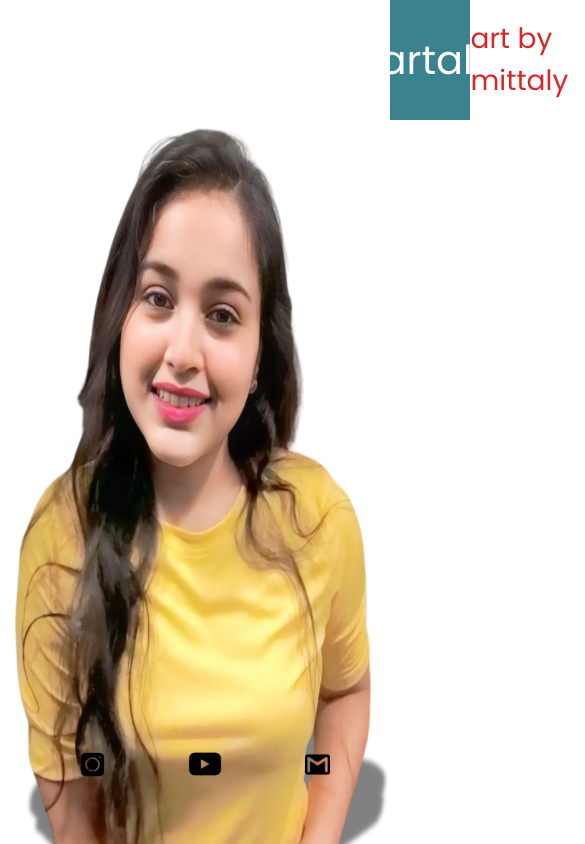
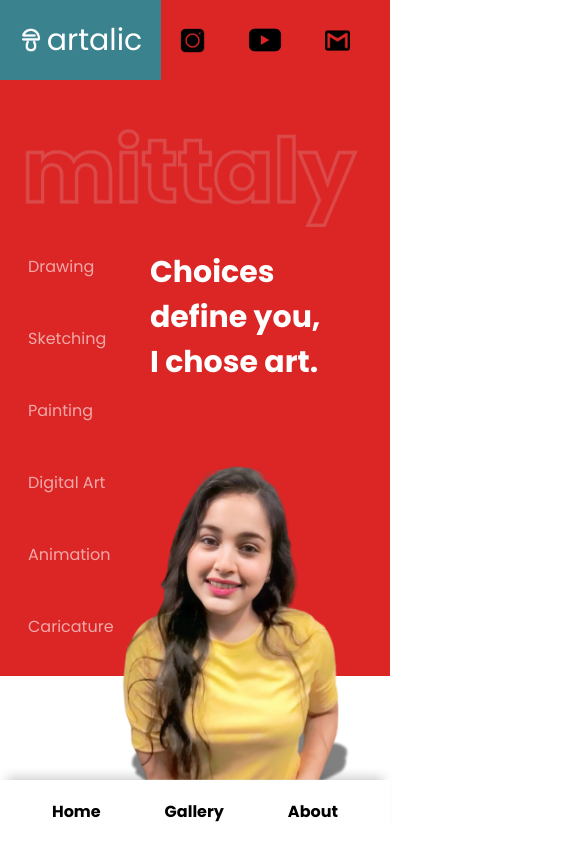
Before and after one commit to rrohitmishraa/artalic, a React (Create React App) app: page / in a window 390 px wide. Shown: the top 844 px of the page, 585 px wide, since content can reach past the window. Built offline with nearby package versions, Linux system fonts and the light colour scheme.

Commit message:
mobile UI 1.0

```diff
--- a/src/components/header.jsx
+++ b/src/components/header.jsx
@@ -4,22 +4,24 @@ export default function Header(props) {
   return (
     <div>
       {/* HEADER */}
-      <div className={`absolute flex w-screen h-[120px] ${props.headerBG}`}>
+      <div
+        className={`md:absolute md:flex md:w-screen md:h-[120px] ${props.headerBG}`}
+      >
         {/* header left */}
-        <div className="w-1/2 flex">
+        <div className="md:w-1/2 flex md:flex-row w-[100%]">
           <Link
             to="/"
-            className={`bg-tint text-white h-[120px] w-[41.28%] p-3 flex justify-center items-center`}
+            className="md:static absolute top-0 left-0 bg-tint text-white h-[80px] md:h-[120px] w-[41.28%] md:p-3 flex justify-center items-center"
           >
             <img
               src="./arts/logo.webp"
               alt=""
-              className="h-8 mt-[2px] mr-[6px] -ml-[12px] mb-[5px]"
+              className="h-6 md:h-8 md:mt-[2px] mr-[4px] md:mr-[6px] md:-ml-[12px] md:mb-[5px]"
             />
-            <span className="text-[40px]">artalic</span>
+            <span className="md:text-[40px] text-[30px]">artalic</span>
           </Link>
           <div
-            className={`flex justify-center items-center w-[calc(100%-41.28%)] text-[28px] ${props.textColor}`}
+            className={`hidden md:flex md:justify-center md:items-center md:w-[calc(100%-41.28%)] md:text-[28px] ${props.textColor}`}
           >
             {props.text}
           </div>
@@ -27,15 +29,18 @@ export default function Header(props) {
 
         {/* header right */}
         <div
-          className={`h-1/1 w-1/2 flex justify-start items-center text-[20px] pl-40 font-bold ${props.menuTextColor}`}
+          className={`fixed bottom-0 md:shadow-none shadow-[rgba(0,_0,_0,_0.2)_0px_-10px_10px_-7px] md:bg-transparent bg-white p-[20px] justify-around font-bold md:static md:h-full w-[100%] md:w-1/2 flex md:justify-start md:items-center md:text-[20px] md:pl-40 md:font-bold ${props.menuTextColor}`}
         >
-          <Link to="/" className={`mr-[120px]`}>
+          <Link to="/" className="md:mr-[120px] md:p-0 md:bg-transparent">
             Home
           </Link>
-          <Link to="/gallery" className={`mr-[120px]`}>
+          <Link
+            to="/gallery"
+            className="md:mr-[120px] md:p-0 md:bg-transparent"
+          >
             Gallery
           </Link>
-          <Link to="/about" className={`mr-[120px]`}>
+          <Link to="/about" className="md:mr-[120px] md:p-0 md:bg-transparent">
             About
           </Link>
         </div>
--- a/src/components/socialmediaicons.jsx
+++ b/src/components/socialmediaicons.jsx
@@ -1,6 +1,6 @@
 export default function SocialMediaIcons() {
   return (
-    <div className="absolute right-0 bottom-0 flex justify-end items-center m-[60px]">
+    <div className="flex absolute top-0 h-[80px] md:pr-0 pr-[40px] md:top-auto md:h-auto right-0 md:bottom-0 md:justify-end items-center md:m-[60px]">
       <a
         href="https://www.instagram.com/a.for.artalic"
         rel="noreferrer"
@@ -14,14 +14,22 @@ export default function SocialMediaIcons() {
         rel="noreferrer"
         target="_blank"
       >
-        <img src="./arts/youtube.webp" alt="" className="h-[40px] ml-[80px]" />
+        <img
+          src="./arts/youtube.webp"
+          alt=""
+          className="h-[40px] md:ml-[80px] ml-[40px]"
+        />
       </a>
       <a
         href="mailto:mitalykumari07@gmail.com"
         rel="noreferrer"
         target="_blank"
       >
-        <img src="./arts/email.webp" alt="" className="h-[25px] ml-[80px]" />
+        <img
+          src="./arts/email.webp"
+          alt=""
+          className="h-[25px] md:ml-[80px] ml-[40px]"
+        />
       </a>
     </div>
   );
--- a/src/pages/about.jsx
+++ b/src/pages/about.jsx
@@ -3,21 +3,23 @@ import SocialMediaIcons from "../components/socialmediaicons";
 
 function About() {
   return (
-    <div className="flex">
+    <div className="md:flex md:h-screen">
       <Header
         text="about me"
-        textColor="text-red-600"
+        textColor="md:text-red-600"
         headerBG=""
-        menuTextColor="text-red-600"
+        menuTextColor="md:text-red-600 md:cursor-pointer"
       />
 
       {/* left section */}
-      <div className="w-1/2 bg-white flex flex-col h-screen justify-center items-start pl-[120px]">
-        <h1 className="text-[20px] font-bold">About Me</h1>
-        <h1 className="text-red-600 text-[80px]">Mittaly Kumari</h1>
-        <h2 className="text-[20px] mb-[20px]">artist | educator</h2>
+      <div className="overflow-scroll h-[calc(100vh-175px)] pl-[20px] pr-[20px] pt-[100px] md:pt-[180px] pb-0 leading-[2] md:p-0 mt-0 md:flex md:w-1/2 bg-white md:flex-col md:h-screen md:justify-center md:items-start md:pl-[120px]">
+        <h1 className="md:text-[20px] md:font-bold">About Me</h1>
+        <h1 className="text-red-600 md:text-[80px] text-[30px]">
+          Mittaly Kumari
+        </h1>
+        <h2 className="md:text-[20px] mb-[20px]">artist | educator</h2>
 
-        <p>
+        <p className="md:h-screen">
           Hello,
           <br />
           I’m Mittaly Kumari, a passionate artist and dedicated painting
@@ -45,23 +47,23 @@ function About() {
       </div>
 
       {/* right section */}
-      <div className="w-1/2 h-screen flex bg-white flex-col pt-[120px] overflow-scroll">
-        <div className="absolute bottom-0 bg-red-600 text-[28px] text-white px-5 py-2 flex justify-center items-center rounded-[6px] mb-[240px] ml-[90px] z-50">
+      <div className="mt-[-440px] md:flex md:w-1/2 md:h-screen md:bg-white md:flex-col md:pt-[120px] md:overflow-scroll">
+        <div className="hidden md:absolute md:bottom-0 md:bg-red-600 md:text-[28px] md:text-white md:px-5 md:py-2 md:flex md:justify-center md:items-center md:rounded-[6px] md:mb-[240px] md:ml-[90px] md:z-50">
           artist
         </div>
 
         <img
           src="./arts/mittaly1.webp"
           alt=""
-          className="h-[90%] absolute bottom-0 right-0 mr-[120px]"
+          className="hidden md:flex md:h-[90%] md:absolute md:bottom-0 md:right-0 md:mr-[120px]"
         />
 
-        <div className="absolute bottom-0 right-0 bg-red-600 text-[28px] text-white px-5 py-2 flex justify-center items-center rounded-[6px] mb-[540px] mr-[190px] z-50">
+        <div className="hidden md:absolute md:bottom-0 md:right-0 md:bg-red-600 md:text-[28px] md:text-white md:px-5 md:py-2 md:flex md:justify-center md:items-center md:rounded-[6px] md:mb-[540px] md:mr-[190px] md:z-50">
           educator
         </div>
       </div>
 
-      <SocialMediaIcons />
+      <SocialMediaIcons className="md:cursor-pointer" />
     </div>
   );
 }
--- a/src/pages/home.jsx
+++ b/src/pages/home.jsx
@@ -4,54 +4,55 @@ import SocialMediaIcons from "../components/socialmediaicons";
 
 function Home() {
   return (
-    <div className="flex overflow-hidden">
-      <img
-        src="./arts/mittaly.webp"
-        alt=""
-        className="md:h-[90%] md:absolute md:bottom-0 md:left-1/2 md:transform md:-translate-x-1/2"
-      />
-
+    <div className="md:flex md:overflow-hidden h-[screen] w-[100%]">
       {/* HEADER */}
       <Header
         text="art by mittaly"
-        textColor="text-red-600"
-        menuTextColor="text-white"
+        textColor="md:text-red-600"
+        menuTextColor="md:text-white"
       />
 
       {/* left section */}
-      <div className="md:w-1/2 bg-white flex h-screen flex-col md:pt-[85px]">
-        <div className="flex md:pt-24 h-screen">
+      <div className="md:w-1/2 w-[100%] h-[calc(100vh-168px)] bg-red-600 md:bg-white md:flex md:h-screen md:flex-col md:pt-[85px]">
+        <img
+          src="./arts/mittaly.webp"
+          alt=""
+          className="h-[370px] bottom-0 md:h-[90%] md:block md:mb-0 mb-[64px] right-0 pr-[40px] absolute md:bottom-0 md:left-1/2 md:transform md:-translate-x-1/2"
+        />
+
+        <div className="md:flex md:pt-24 md:h-screen h-[100%]">
           <img
             src="./arts/text-mittaly.webp"
             alt=""
-            className="md:h-[85%] md:-ml-20"
+            className="md:h-[85%] w-[220px] ml-[80px] md:opacity-100 opacity-20 md:block md:-ml-20 rotate-90 md:rotate-0 md:w-auto md:mt-0"
           />
 
-          <ul className="text-gray-400 text-[22px] mt-20">
-            <li className="mb-12">Drawing</li>
-            <li className="mb-12">Sketching</li>
-            <li className="mb-12">Painting</li>
-            <li className="mb-12">Digital Art</li>
-            <li className="mb-12">Animation</li>
-            <li className="mb-12">Caricature</li>
+          <ul className="md:text-gray-400 md:text-[22px] md:block md:mt-20 text-[rgba(255,255,255,0.6)] pl-[28px] mt-[-90px]">
+            <li className="mb-12 md:mb-[80px] mr-[20px]">Drawing</li>
+            <li className="mb-12 md:mb-[80px] mr-[20px]">Sketching</li>
+            <li className="mb-12 md:mb-[80px] mr-[20px]">Painting</li>
+            <li className="mb-12 md:mb-[80px] mr-[20px]">Digital Art</li>
+            <li className="mb-12 md:mb-[80px] mr-[20px]">Animation</li>
+            <li className="mb-12 md:mb-[80px] mr-[20px]">Caricature</li>
           </ul>
         </div>
       </div>
 
       {/* right section */}
-      <div className="md:w-1/2 h-screen flex flex-col bg-red-600 md:pt-[120px]">
-        <div className="md:ml-[340px] md:mt-[120px] text-[50px] font-bold text-white">
+      <div className="md:w-1/2 md:h-screen md:flex md:flex-col md:bg-red-600 md:pt-[120px]">
+        <div className="md:ml-[340px] md:static absolute md:mt-[120px] right-0 top-0 mt-[250px] md:mr-auto mr-[20px] ml-[150px] md:text-[50px] text-[30px] font-bold text-white">
           Choices define you, <br />I chose art.
         </div>
+
         <Link
           to="./gallery"
-          className="bg-white text-red-600 md:w-[180px] md:h-[60px] md:ml-[340px] md:mt-[80px] text-[20px] hover:bg-transparent hover:border-2 hover:border-[white] hover:text-[white] flex items-center justify-center"
+          className="md:bg-white md:static hidden bottom-0 right-0 md:text-red-600 md:w-[180px] md:h-[60px] md:ml-[340px] md:mt-[80px] md:text-[20px] md:hover:bg-transparent md:hover:border-2 md:hover:border-[white] md:hover:text-[white] md:flex md:items-center md:justify-center"
         >
           See My Work
         </Link>
       </div>
 
-      <SocialMediaIcons />
+      <SocialMediaIcons className="md:cursor-pointer" />
     </div>
   );
 }
```
Also changed, not shown: src/pages/gallery.jsx (+15 -15 lines).
